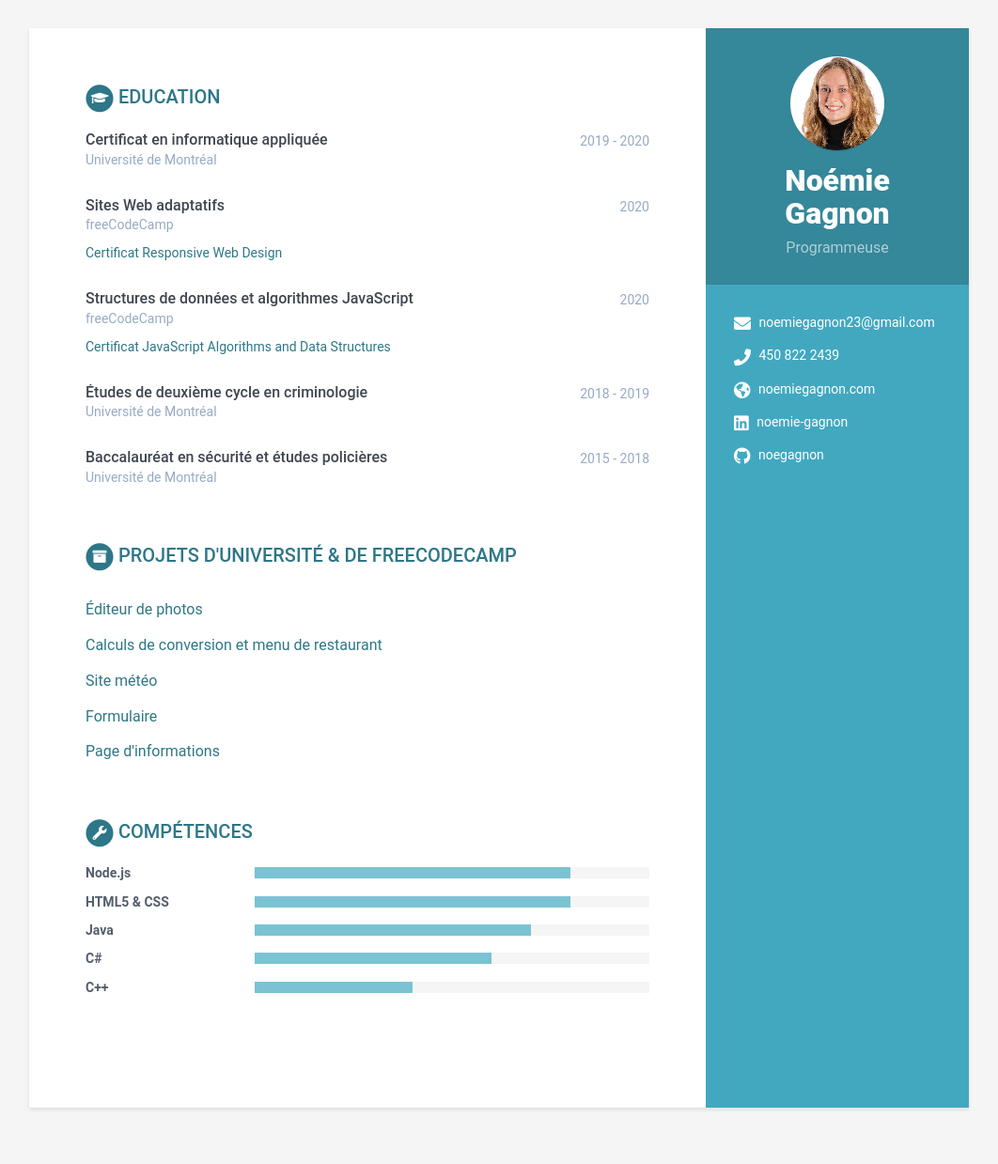
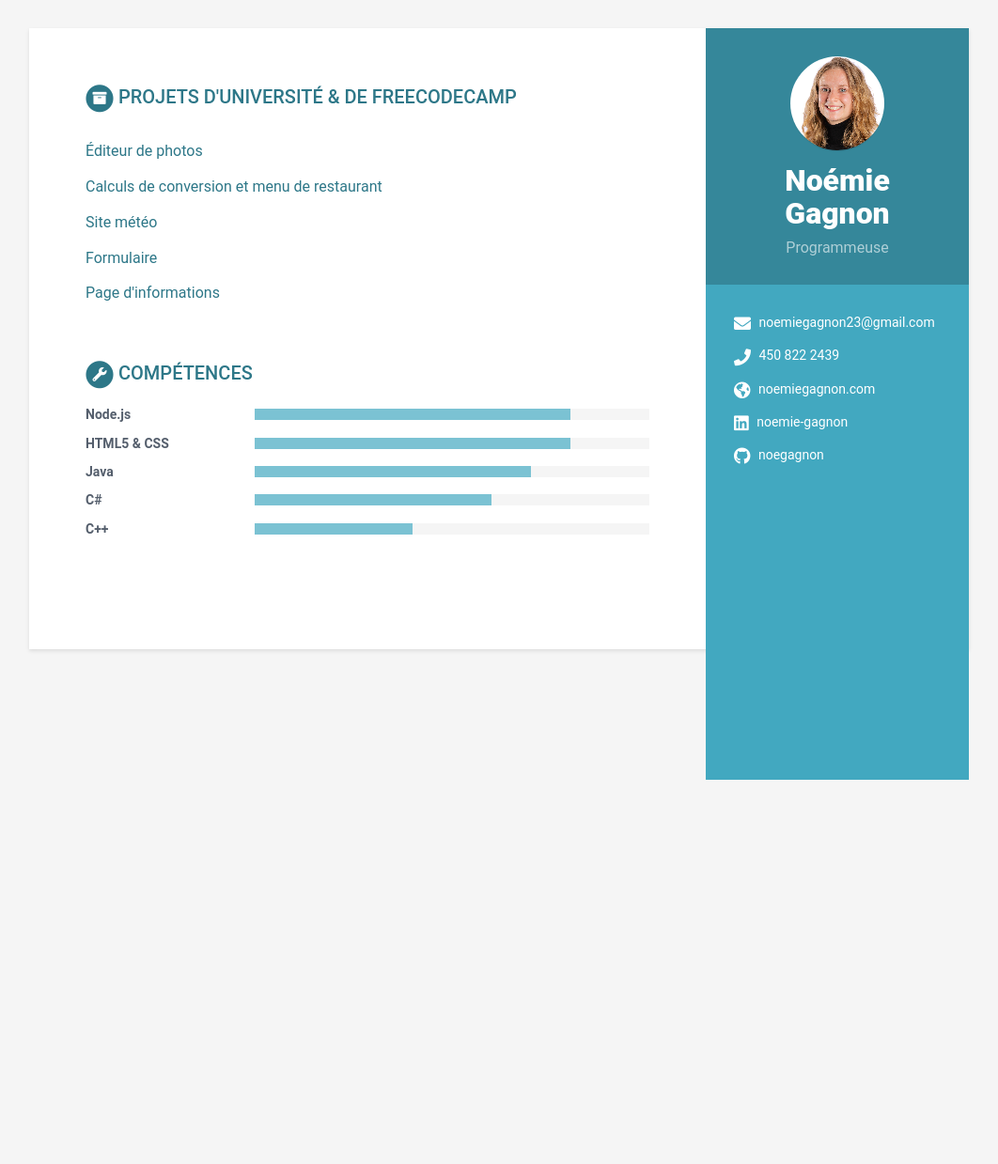
Before and after one commit to noegagnon/cv-fr, a Jekyll site: the page built from index.html, in a window 1280 px wide. Shown: the whole page at 94% size, without its empty margins (109-1171 px from the left). Built offline with Jekyll 4.4.1, drawn with Linux system fonts in a browser that asks for light colours; after the commit the page ends 900 px from its top, so only the background shows below that; part of the change alters nothing that is shown.

Commit message:
test education

```diff
--- a/_data/data.yml
+++ b/_data/data.yml
@@ -37,7 +37,7 @@ sidebar:
 
       - item: Théâtre
 
-education:
+Éducation:
     - degree: Certificat en informatique appliquée
       university: Université de Montréal
       time: 2019 - 2020
```
